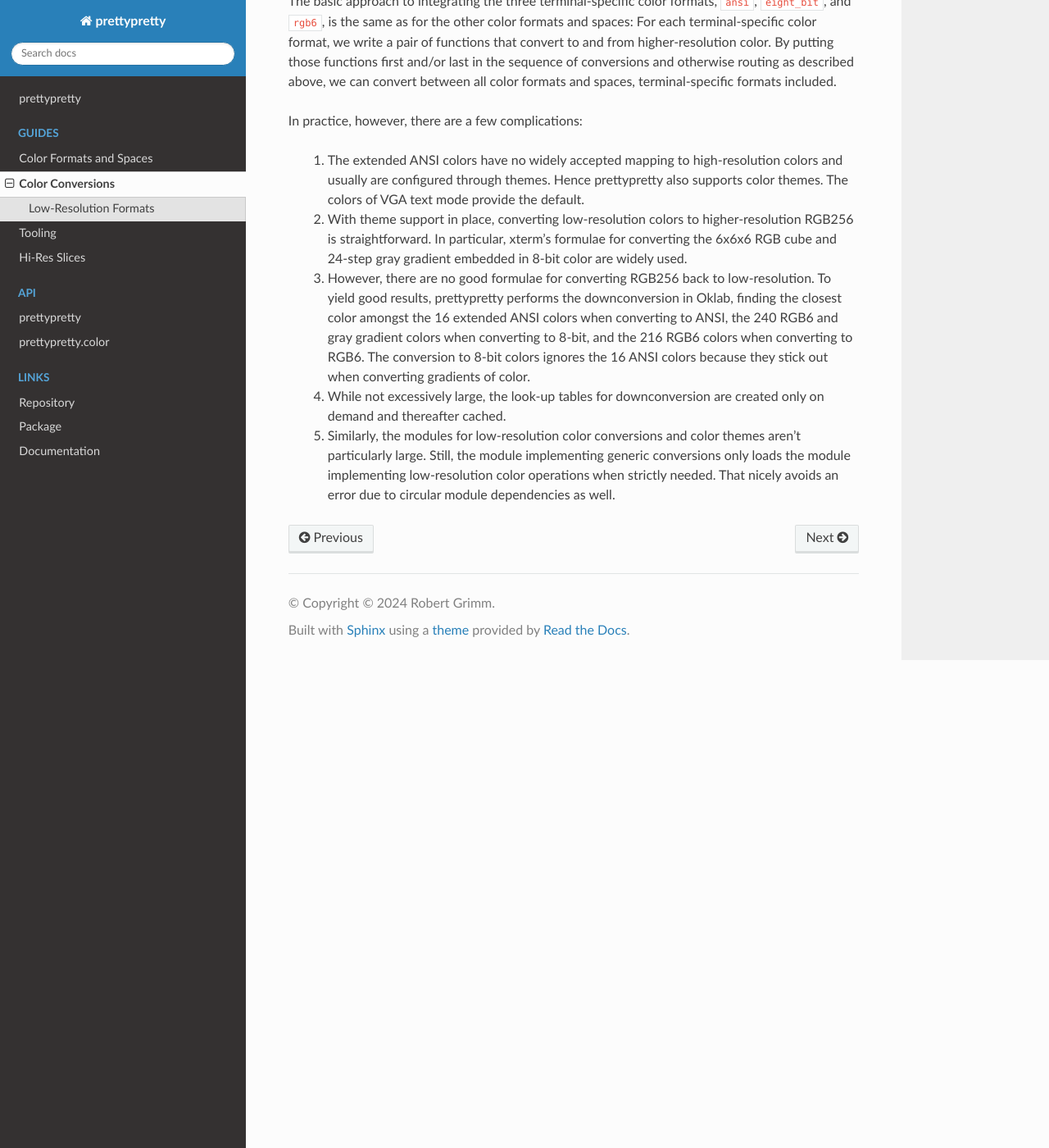
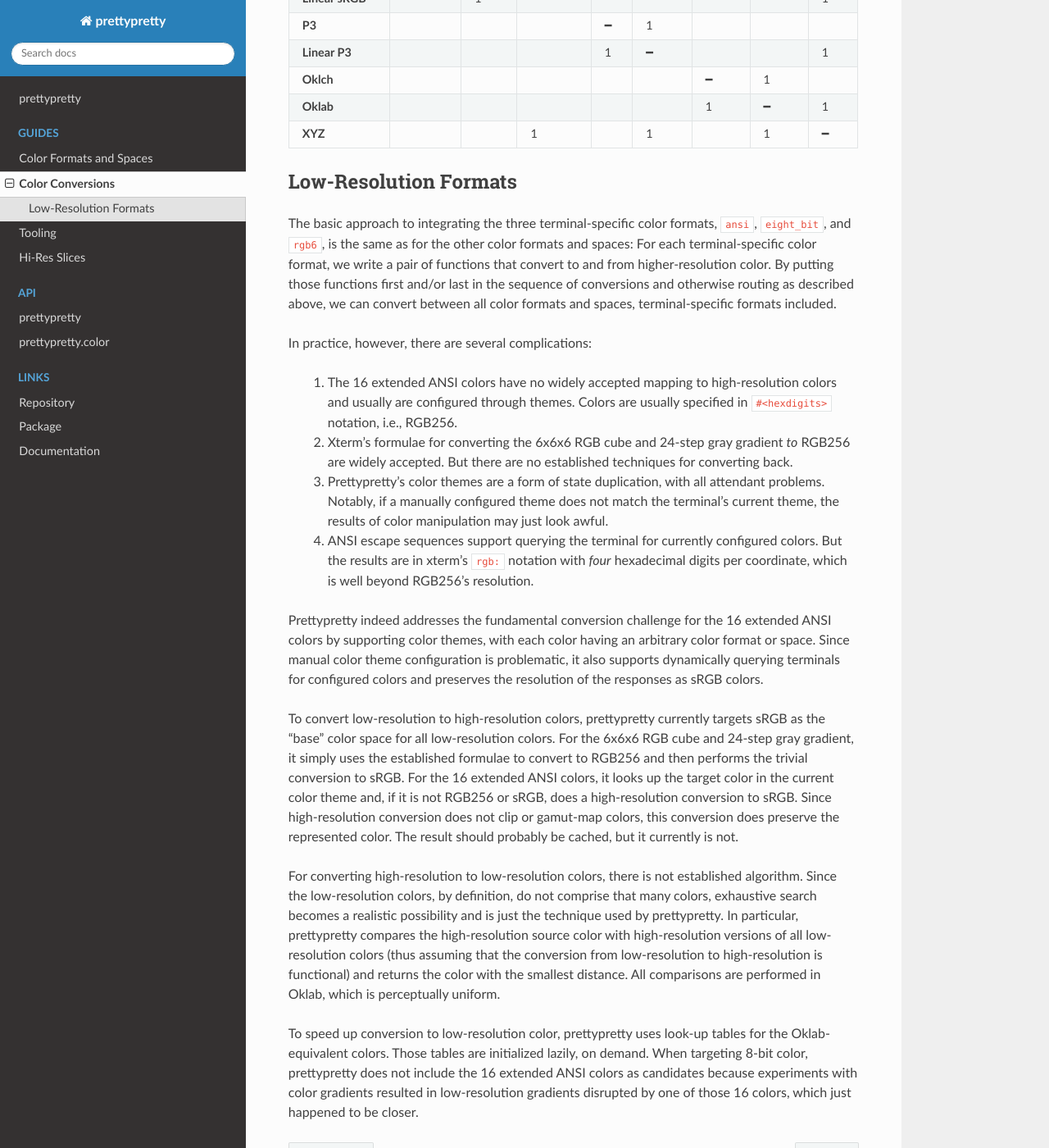
Before and after one commit to apparebit/prettypretty, a Sphinx documentation site: the page built from docs/conversions.rst, in a window 1280 px wide and 1400 px high, scrolled down 1392 px. Shown: the whole window at 82% size. Built offline with Sphinx 7.4.7 and the Read the Docs theme 2.0.0, drawn with Linux system fonts in a browser that asks for light colours; some of the changed text lies outside the part shown.

Commit message:
update documentation

```diff
--- a/docs/conversions.rst
+++ b/docs/conversions.rst
@@ -1,5 +1,19 @@
 Color Conversions
 =================
+
+.. warning::
+
+   Converting colors between color spaces is not guaranteed to result in colors
+   that are within the target color space's gamut. For example, ``p3(0, 1, 0)``
+   (to use prettypretty's function syntax for colors) is well outside of sRGB's
+   gamut. Like Color.js, prettypretty does *not* automatically clip or gamut-map
+   colors and instead preserves their out-of-gamut coordinates. Hence a primary
+   green in P3 converts to ``srgb(-0.5116, 1.0183, -0.31067)``, with G slightly
+   out of gamut and R and B very much out of gamut.
+
+   In other words, if you need in-gamut colors, you *must* explicitly clip or
+   gamut-map colors.
+
 
 For starters, we consider only color formats and spaces that are *not*
 terminal-specific.
@@ -69,26 +83,50 @@
 as described above, we can convert between all color formats and spaces,
 terminal-specific formats included.
 
-In practice, however, there are a few complications:
+In practice, however, there are several complications:
 
- 1. The extended ANSI colors have no widely accepted mapping to high-resolution
-    colors and usually are configured through themes. Hence prettypretty also
-    supports color themes. The colors of VGA text mode provide the default.
- 2. With theme support in place, converting low-resolution colors to
-    higher-resolution RGB256 is straightforward. In particular, xterm's formulae
-    for converting the 6x6x6 RGB cube and 24-step gray gradient embedded in
-    8-bit color are widely used.
- 3. However, there are no good formulae for converting RGB256 back to
-    low-resolution. To yield good results, prettypretty performs the
-    downconversion in Oklab, finding the closest color amongst the 16 extended
-    ANSI colors when converting to ANSI, the 240 RGB6 and gray gradient colors
-    when converting to 8-bit, and the 216 RGB6 colors when converting to RGB6.
-    The conversion to 8-bit colors ignores the 16 ANSI colors because they stick
-    out when converting gradients of color.
- 4. While not excessively large, the look-up tables for downconversion are
-    created only on demand and thereafter cached.
- 5. Similarly, the modules for low-resolution color conversions and color themes
-    aren't particularly large. Still, the module implementing generic
-    conversions only loads the module implementing low-resolution color
-    operations when strictly needed. That nicely avoids an error due to circular
-    module dependencies as well.
+ 1. The 16 extended ANSI colors have no widely accepted mapping to
+    high-resolution colors and usually are configured through themes. Colors are
+    usually specified in ``#<hexdigits>`` notation, i.e., RGB256.
+ 2. Xterm's formulae for converting the 6x6x6 RGB cube and 24-step gray gradient
+    *to* RGB256 are widely accepted. But there are no established techniques for
+    converting back.
+ 3. Prettypretty's color themes are a form of state duplication, with all
+    attendant problems. Notably, if a manually configured theme does not match
+    the terminal's current theme, the results of color manipulation may just
+    look awful.
+ 4. ANSI escape sequences support querying the terminal for currently configured
+    colors. But the results are in xterm's ``rgb:`` notation with *four*
+    hexadecimal digits per coordinate, which is well beyond RGB256's resolution.
+
+Prettypretty indeed addresses the fundamental conversion challenge for the 16
+extended ANSI colors by supporting color themes, with each color having an
+arbitrary color format or space. Since manual color theme configuration is
+problematic, it also supports dynamically querying terminals for configured
+colors and preserves the resolution of the responses as sRGB colors.
+
+To convert low-resolution to high-resolution colors, prettypretty currently
+targets sRGB as the "base" color space for all low-resolution colors. For the
+6x6x6 RGB cube and 24-step gray gradient, it simply uses the established
+formulae to convert to RGB256 and then performs the trivial conversion to sRGB.
+For the 16 extended ANSI colors, it looks up the target color in the current
+color theme and, if it is not RGB256 or sRGB, does a high-resolution conversion
+to sRGB. Since high-resolution conversion does not clip or gamut-map colors,
+this conversion does preserve the represented color. The result should probably
+be cached, but it currently is not.
+
+For converting high-resolution to low-resolution colors, there is not
+established algorithm. Since the low-resolution colors, by definition, do not
+comprise that many colors, exhaustive search becomes a realistic possibility and
+is just the technique used by prettypretty. In particular, prettypretty compares
+the high-resolution source color with high-resolution versions of all
+low-resolution colors (thus assuming that the conversion from low-resolution to
+high-resolution is functional) and returns the color with the smallest distance.
+All comparisons are performed in Oklab, which is perceptually uniform.
+
+To speed up conversion to low-resolution color, prettypretty uses look-up tables
+for the Oklab-equivalent colors. Those tables are initialized lazily, on demand.
+When targeting 8-bit color, prettypretty does not include the 16 extended ANSI
+colors as candidates because experiments with color gradients resulted in
+low-resolution gradients disrupted by one of those 16 colors, which just
+happened to be closer.
```
Also changed, not shown: docs/apidocs/color.rst (+21 -4 lines), docs/formats-and-spaces.rst (+5 -5 lines), docs/index.rst (+9 -0 lines), docs/figures/rgb6-ansi-ubuntu.png (added), 1 other file.
